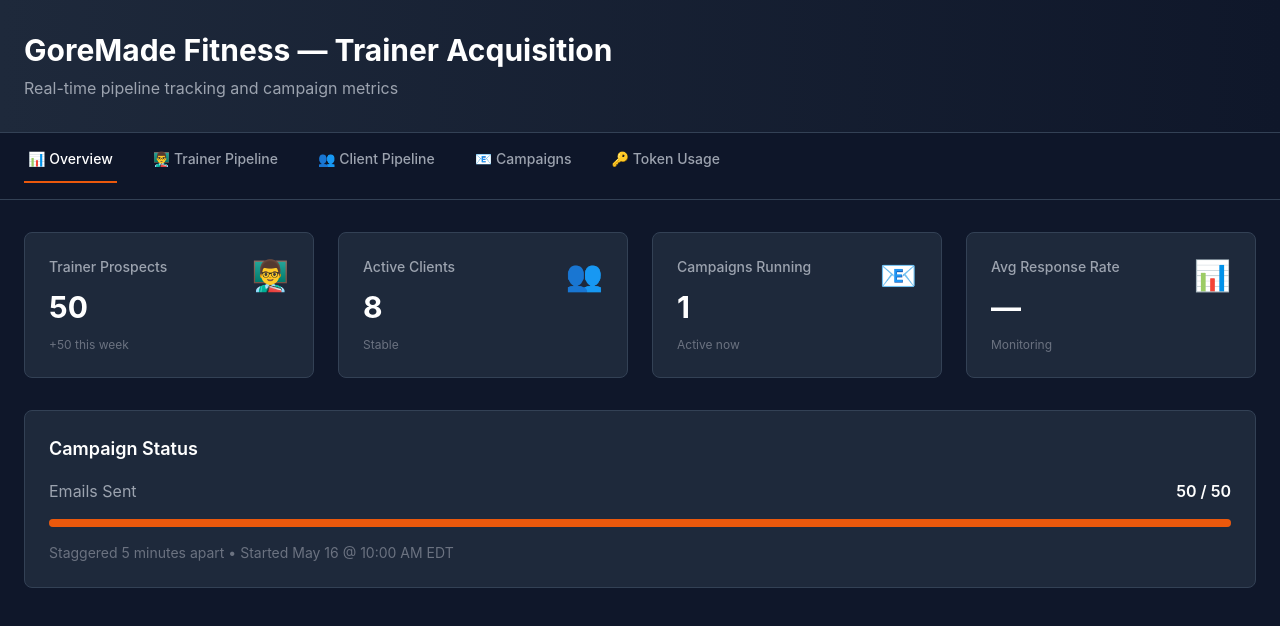
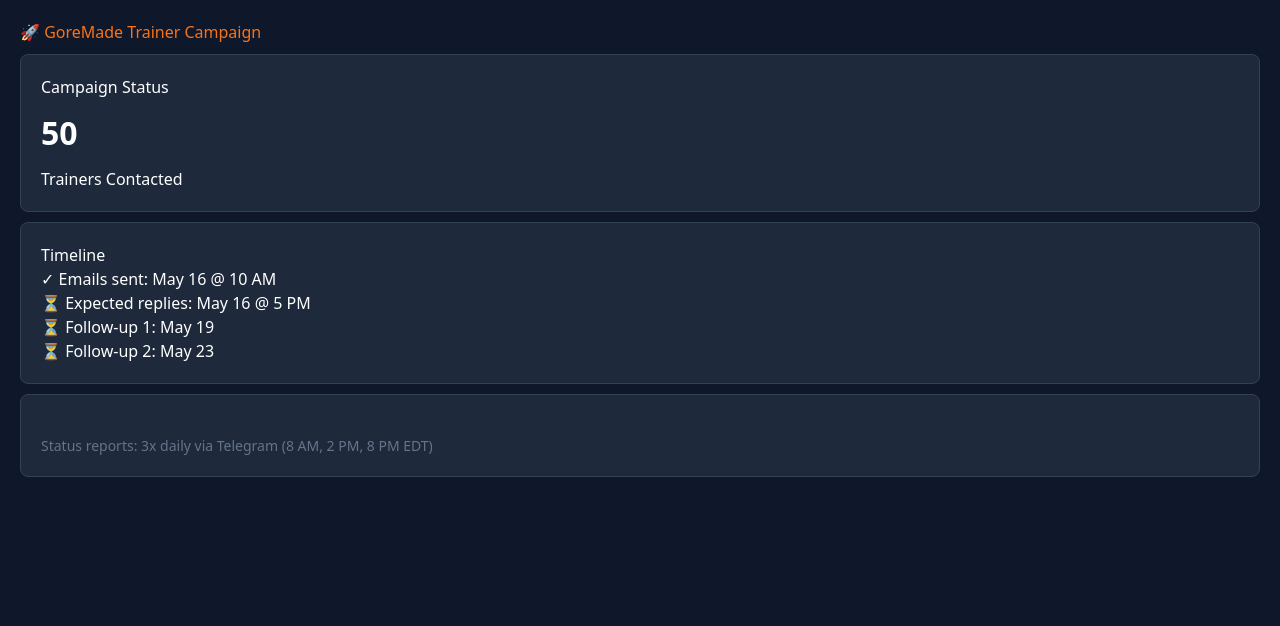
Before and after one commit to joeygore425/goremade-crm-dashboard, a Next.js app: page / in a window 1280 px wide. Shown: the top 626 px of the page. Built offline with nearby package versions, Linux system fonts and the light colour scheme.

Commit message:
Ultra-minimal HTML dashboard - no React complexity

```diff
--- a/app/page.tsx
+++ b/app/page.tsx
@@ -1,93 +1,33 @@
 export default function Home() {
   return (
-    <div className="min-h-screen bg-slate-900">
-      {/* Header */}
-      <div className="bg-gradient-to-r from-slate-800 to-slate-900 border-b border-slate-700 px-6 py-8">
-        <h1 className="text-3xl font-bold text-white">GoreMade Fitness — Trainer Acquisition</h1>
-        <p className="text-gray-400 mt-2">Real-time pipeline tracking and campaign metrics</p>
-      </div>
-
-      {/* Tabs Navigation */}
-      <div className="border-b border-slate-700 sticky top-0 z-10 bg-slate-900/95 backdrop-blur px-6 py-4">
-        <div className="flex space-x-8">
-          <a href="#overview" className="pb-3 px-1 text-sm font-medium border-b-2 border-orange-600 text-white">📊 Overview</a>
-          <a href="#trainers" className="pb-3 px-1 text-sm font-medium border-b-2 border-transparent text-gray-400 hover:text-gray-300">👨‍🏫 Trainer Pipeline</a>
-          <a href="#clients" className="pb-3 px-1 text-sm font-medium border-b-2 border-transparent text-gray-400 hover:text-gray-300">👥 Client Pipeline</a>
-          <a href="#campaigns" className="pb-3 px-1 text-sm font-medium border-b-2 border-transparent text-gray-400 hover:text-gray-300">📧 Campaigns</a>
-          <a href="#tokens" className="pb-3 px-1 text-sm font-medium border-b-2 border-transparent text-gray-400 hover:text-gray-300">🔑 Token Usage</a>
+    <html>
+      <head>
+        <title>GoreMade CRM</title>
+        <style>{`
+          body { font-family: system-ui; background: #0f172a; color: #e2e8f0; margin: 0; padding: 20px; }
+          h1 { color: #f97316; }
+          .card { background: #1e293b; border: 1px solid #334155; padding: 20px; margin: 10px 0; border-radius: 8px; }
+          .value { font-size: 32px; font-weight: bold; margin: 10px 0; }
+        `}</style>
+      </head>
+      <body>
+        <h1>🚀 GoreMade Trainer Campaign</h1>
+        <div className="card">
+          <h2>Campaign Status</h2>
+          <p className="value">50</p>
+          <p>Trainers Contacted</p>
         </div>
-      </div>
-
-      {/* Main Content */}
-      <div className="max-w-7xl mx-auto px-6 py-8">
-        {/* Overview Tab */}
-        <div id="overview">
-          <div className="grid grid-cols-1 md:grid-cols-2 lg:grid-cols-4 gap-6 mb-8">
-            {/* Trainer Prospects Card */}
-            <div className="bg-slate-800 rounded-lg p-6 border border-slate-700 hover:border-slate-600 transition">
-              <div className="flex items-start justify-between">
-                <div className="flex-1">
-                  <div className="text-gray-400 text-sm font-medium mb-3">Trainer Prospects</div>
-                  <div className="text-3xl font-bold text-white">50</div>
-                  <div className="text-gray-500 text-xs mt-3">+50 this week</div>
-                </div>
-                <div className="text-3xl ml-4">👨‍🏫</div>
-              </div>
-            </div>
-
-            {/* Active Clients Card */}
-            <div className="bg-slate-800 rounded-lg p-6 border border-slate-700 hover:border-slate-600 transition">
-              <div className="flex items-start justify-between">
-                <div className="flex-1">
-                  <div className="text-gray-400 text-sm font-medium mb-3">Active Clients</div>
-                  <div className="text-3xl font-bold text-white">8</div>
-                  <div className="text-gray-500 text-xs mt-3">Stable</div>
-                </div>
-                <div className="text-3xl ml-4">👥</div>
-              </div>
-            </div>
-
-            {/* Campaigns Card */}
-            <div className="bg-slate-800 rounded-lg p-6 border border-slate-700 hover:border-slate-600 transition">
-              <div className="flex items-start justify-between">
-                <div className="flex-1">
-                  <div className="text-gray-400 text-sm font-medium mb-3">Campaigns Running</div>
-                  <div className="text-3xl font-bold text-white">1</div>
-                  <div className="text-gray-500 text-xs mt-3">Active now</div>
-                </div>
-                <div className="text-3xl ml-4">📧</div>
-              </div>
-            </div>
-
-            {/* Response Rate Card */}
-            <div className="bg-slate-800 rounded-lg p-6 border border-slate-700 hover:border-slate-600 transition">
-              <div className="flex items-start justify-between">
-                <div className="flex-1">
-                  <div className="text-gray-400 text-sm font-medium mb-3">Avg Response Rate</div>
-                  <div className="text-3xl font-bold text-white">—</div>
-                  <div className="text-gray-500 text-xs mt-3">Monitoring</div>
-                </div>
-                <div className="text-3xl ml-4">📊</div>
-              </div>
-            </div>
-          </div>
-
-          {/* Campaign Status */}
-          <div className="bg-slate-800 rounded-lg p-6 border border-slate-700">
-            <h3 className="text-lg font-semibold text-white mb-4">Campaign Status</h3>
-            <div className="space-y-4">
-              <div className="flex justify-between items-center">
-                <span className="text-gray-400">Emails Sent</span>
-                <span className="text-white font-semibold">50 / 50</span>
-              </div>
-              <div className="w-full bg-slate-700 rounded-full h-2">
-                <div className="bg-orange-600 h-2 rounded-full" style={{width: '100%'}}></div>
-              </div>
-              <div className="text-sm text-gray-500">Staggered 5 minutes apart • Started May 16 @ 10:00 AM EDT</div>
-            </div>
-          </div>
+        <div className="card">
+          <h2>Timeline</h2>
+          <p>✓ Emails sent: May 16 @ 10 AM</p>
+          <p>⏳ Expected replies: May 16 @ 5 PM</p>
+          <p>⏳ Follow-up 1: May 19</p>
+          <p>⏳ Follow-up 2: May 23</p>
         </div>
-      </div>
-    </div>
+        <div className="card">
+          <p style={{marginTop: 20, color: '#64748b', fontSize: '14px'}}>Status reports: 3x daily via Telegram (8 AM, 2 PM, 8 PM EDT)</p>
+        </div>
+      </body>
+    </html>
   )
 }
```
